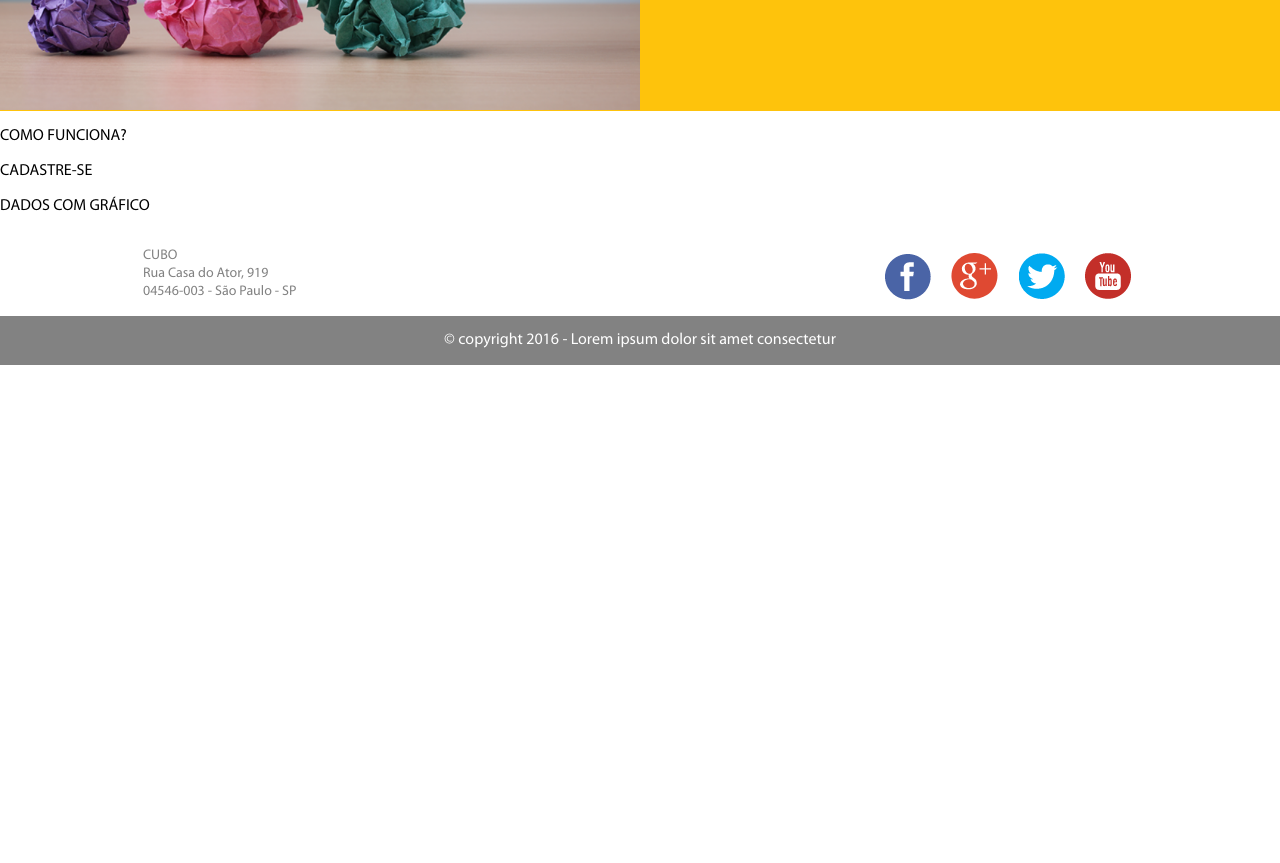
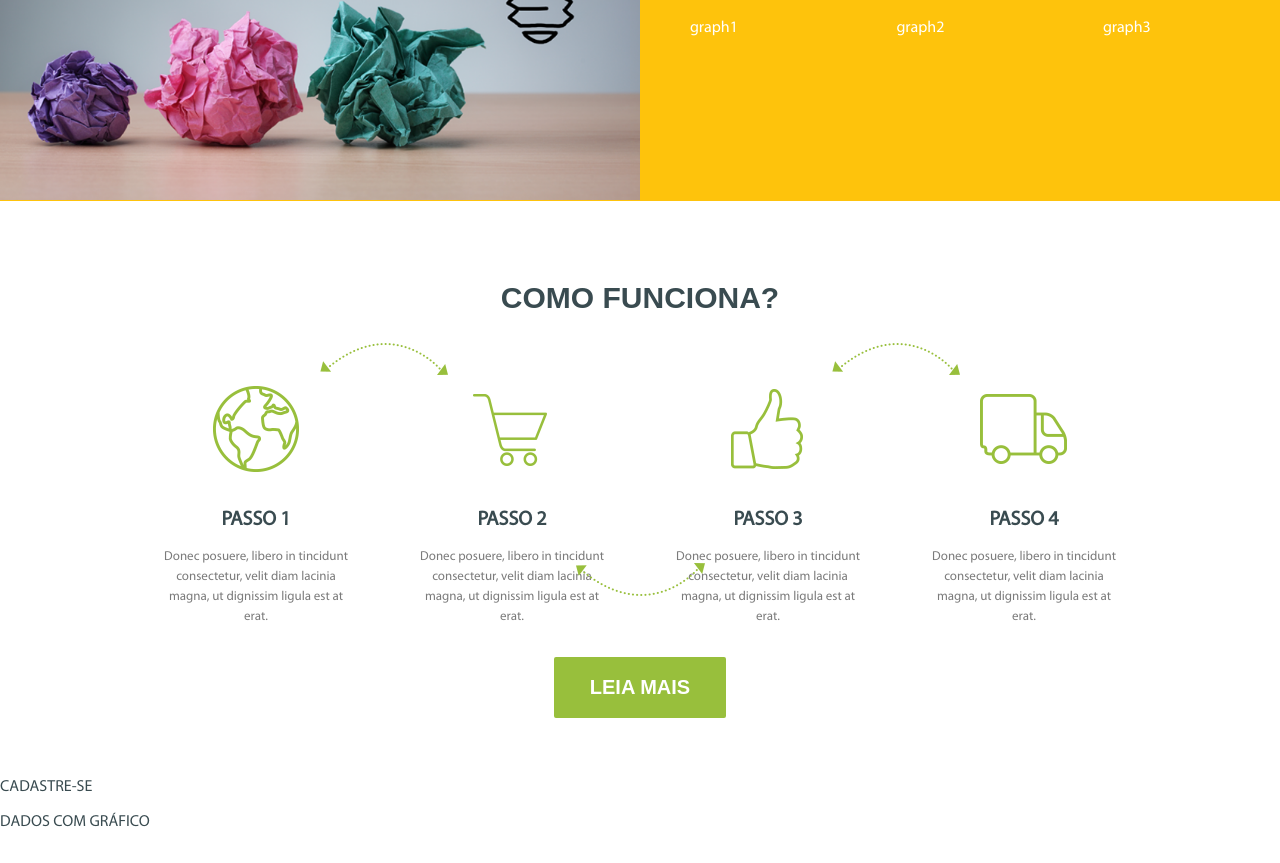
Before and after one commit to JeanGoncalves/cubo-network, an Angular app: page / in a window 1280 px wide. Shown: the part 1300-2163 px from the top of the page. Before the commit the page ends 1665 px from the top, so only its background shows below. Built offline with nearby package versions, Linux system fonts and the light colour scheme.

Commit message:
implement explanation | adjust service

```diff
--- a/src/app/first-page/explanation/explanation.component.html
+++ b/src/app/first-page/explanation/explanation.component.html
@@ -1,3 +1,59 @@
-<p>
-  COMO FUNCIONA?
-</p>
+<div class="explanation block">
+
+	<div class="block-title">Como Funciona?</div>
+
+	<div class="section">
+
+		<div class="item">
+			<img src="assets/img/icon1.png">
+			<span class="title">Passo 1</span>
+			<span class="subtitle">
+				Donec posuere, libero in tincidunt consectetur, velit diam lacinia magna, ut dignissim ligula est at erat.
+			</span>
+		</div>
+
+		<div class="item">
+			<img src="assets/img/icon2.png">
+			<span class="title">Passo 2</span>
+			<span class="subtitle">
+				Donec posuere, libero in tincidunt consectetur, velit diam lacinia magna, ut dignissim ligula est at erat.
+			</span>
+		</div>
+
+		<div class="item">
+			<img src="assets/img/icon3.png">
+			<span class="title">Passo 3</span>
+			<span class="subtitle">
+				Donec posuere, libero in tincidunt consectetur, velit diam lacinia magna, ut dignissim ligula est at erat.
+			</span>
+		</div>
+
+		<div class="item">
+			<img src="assets/img/icon4.png">
+			<span class="title">Passo 4</span>
+			<span class="subtitle">
+				Donec posuere, libero in tincidunt consectetur, velit diam lacinia magna, ut dignissim ligula est at erat.
+			</span>
+		</div>
+
+	</div>
+
+	<div class="shapes">
+
+		<div class="shape up">
+			<img src="assets/img/shape-up.png">
+		</div>
+
+		<div class="shape down">
+			<img src="assets/img/shape-down.png">
+		</div>
+
+		<div class="shape up">
+			<img src="assets/img/shape-up.png">
+		</div>
+
+	</div>
+
+	<button class="btn btn-green">Leia Mais</button>
+
+</div>
--- a/src/app/first-page/explanation/explanation.component.scss
+++ b/src/app/first-page/explanation/explanation.component.scss
@@ -0,0 +1,45 @@
+.explanation {
+    padding: 0 10%;
+
+    .section {
+        display: flex;
+
+        .item {
+            padding: 30px;
+            display: flex;
+            flex-direction: column;
+            align-items: center;
+
+            img {
+                padding: 20px
+            }
+
+            .title {
+                font-size: 20px;
+                font-weight: bold;
+                text-transform: uppercase;
+                padding: 15px;
+            }
+
+            .subtitle {
+                color: #7b7b7b;
+                font-size: 13px;
+                line-height: 20px;
+                text-align: center;
+            }
+        }
+    }
+    .shapes {
+        display: flex;
+        justify-content: space-around;
+        width: 60%;
+        position: absolute;
+        margin-top: 80px;
+        height: 60%;
+
+        .down {
+            align-self: center;
+        }
+    }
+
+}
--- a/src/app/first-page/service/service.component.html
+++ b/src/app/first-page/service/service.component.html
@@ -1,13 +1,11 @@
-<div class="service">
+<div class="service block">
 
-	<div class="service-header">
-		<span class="title">
-			Serviços
-		</span>
-		<span class="subtitle">
-			Lorem ipsum dolor sit amet, consectetur adipiscing eli
-		</span>
-	</div>
+	<span class="block-title">
+		Serviços
+	</span>
+	<span class="block-subtitle">
+		Lorem ipsum dolor sit amet, consectetur adipiscing eli
+	</span>
 
 	<div class="service-grid">
 
--- a/src/app/first-page/service/service.component.scss
+++ b/src/app/first-page/service/service.component.scss
@@ -1,25 +1,5 @@
 .service {
-    display: flex;
-    flex-direction: column;
-    align-items: center;
     padding: 0 10%;
-    color: #394b50;
-
-    .service-header {
-        display: flex;
-        flex-direction: column;
-        width: 100%;
-        align-items: center;
-        padding: 30px 0;
-
-        .title {
-            font-size: 30px;
-            font-weight: bold;
-            text-transform: uppercase;
-            font-family: Arial;
-            padding: 20px 0;
-        }
-    }
 
     .service-grid {
         display: grid;
--- a/src/styles.scss
+++ b/src/styles.scss
@@ -8,4 +8,49 @@ body {
     margin: 0 auto;
     padding: 0;
     font-family: "Myriad Pro";
+    color: #394b50;
 }
+
+/* Helpers */
+
+.block {
+    display: flex;
+    flex-direction: column;
+    align-items: center;
+    margin: 60px 0;
+
+    .block-title {
+        font-size: 30px;
+        font-weight: bold;
+        text-transform: uppercase;
+        font-family: Arial;
+        padding: 20px 0;
+    }
+    .block-subtitle {
+        padding-bottom: 30px;
+    }
+}
+
+.btn {
+    padding: 16px 33px;
+    font-size: 20px;
+    font-weight: bold;
+    text-transform: uppercase;
+    border-radius: 2px;
+    border-width: 3px;
+    border-style: solid;
+
+    &.btn-green {
+        background-color: #98bf3c;
+        color: white;
+        border-color: #98bf3c;
+
+        &:hover {
+            color: #98bf3c;
+        }
+    }
+
+    &:hover {
+        background-color: transparent;
+    }
+}
```
